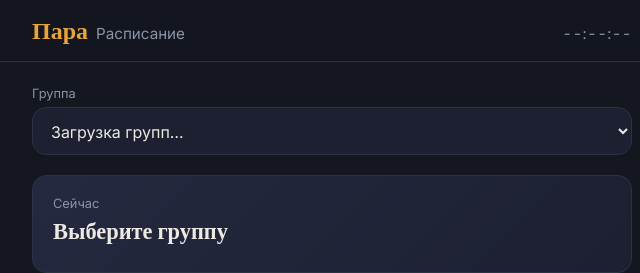
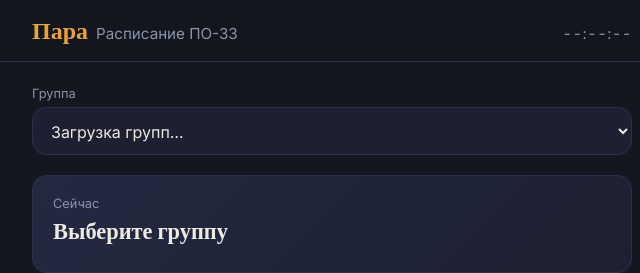
Before and after one commit to slakegg/Schedule-service, a plain HTML site: page frontend/index.html in a window 1280 px wide. Shown: the top 273 px of the page, 308-948 px from the left. Drawn offline with Linux system fonts and the light colour scheme; a script that the page names is missing.

Commit message:
Update page title

```diff
--- a/frontend/index.html
+++ b/frontend/index.html
@@ -15,7 +15,7 @@
   <div class="topbar__inner">
     <div class="brand">
       <span class="brand__mark">Пара</span>
-      <span class="brand__word">Расписание</span>
+      <span class="brand__word">Расписание ПО-33</span>
     </div>
     <div class="clock" id="clock">--:--:--</div>
   </div>
```
